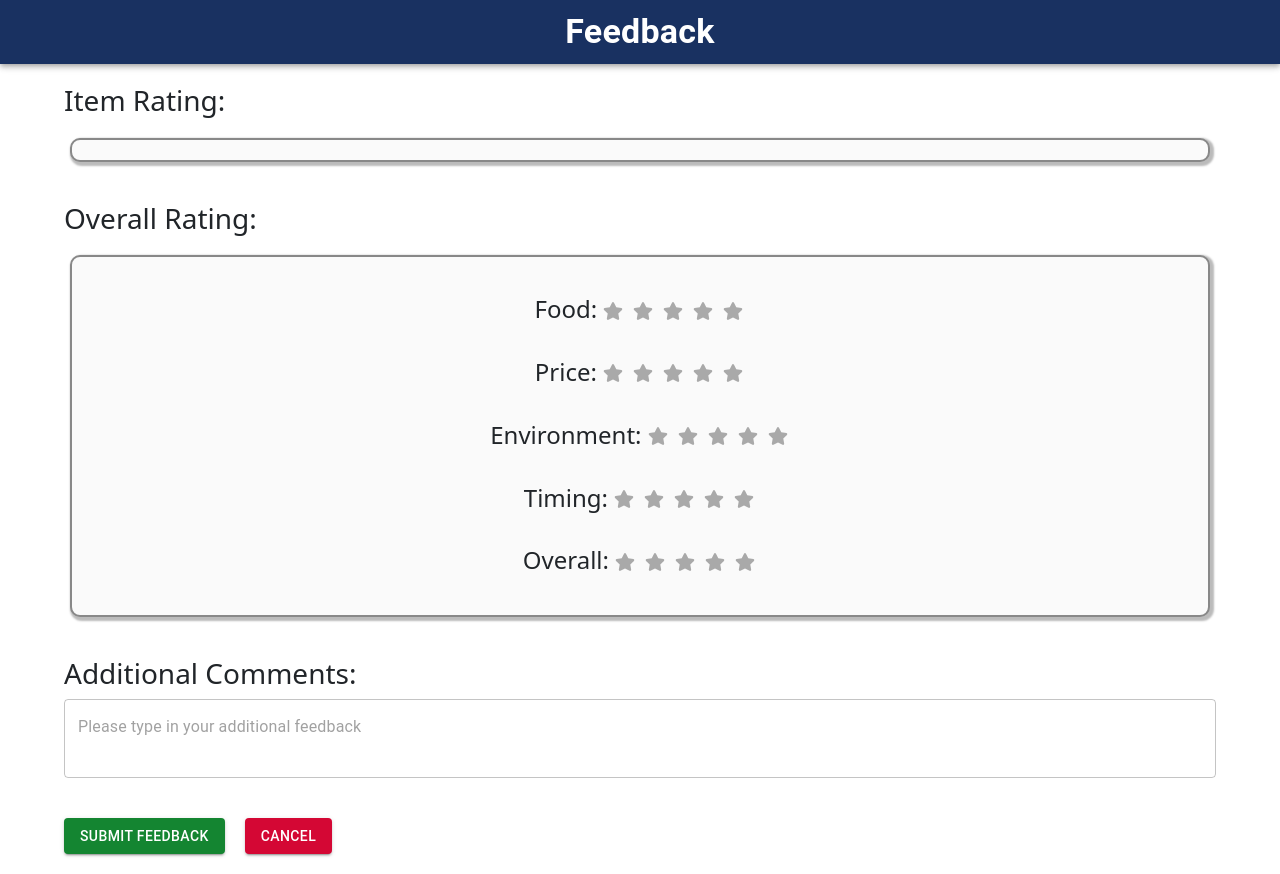
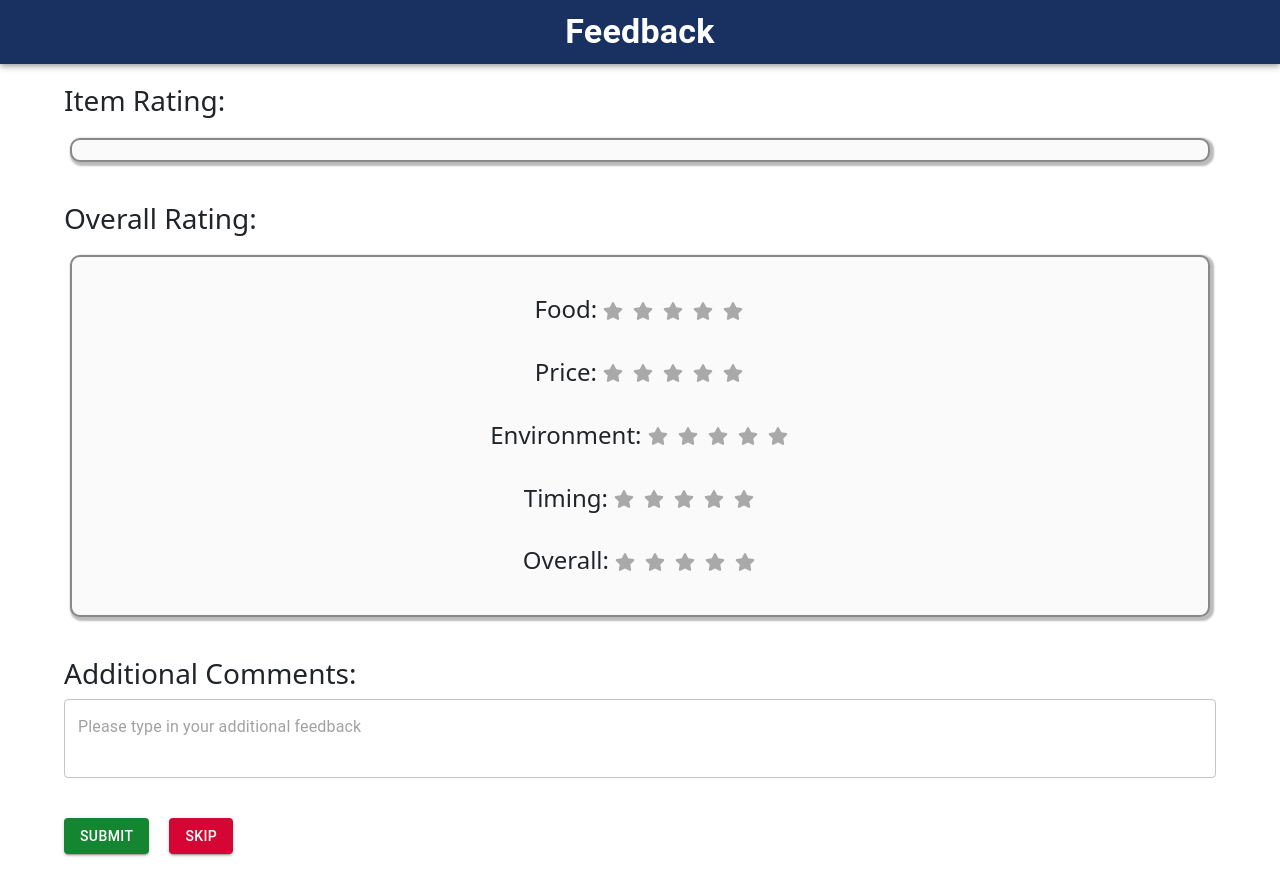
Before and after one commit to madhi-naga/ros-prototype, a React (Create React App) app: page /Feedback in a window 1280 px wide. Built offline with nearby package versions, Linux system fonts and the light colour scheme.

Commit message:
update the submit button

```diff
--- a/src/pages/Feedback/Feedback.jsx
+++ b/src/pages/Feedback/Feedback.jsx
@@ -145,7 +145,7 @@ const Feedback = ({ cartItems, setCartItems }) => {
             }}
             variant="contained"
           >
-            Submit Feedback
+            Submit
           </Button>
           <Button
             onClick={handleHome}
@@ -154,7 +154,7 @@ const Feedback = ({ cartItems, setCartItems }) => {
             }}
             variant="contained"
           >
-            Cancel
+            Skip
           </Button>
         </div>
       </Container>
```
